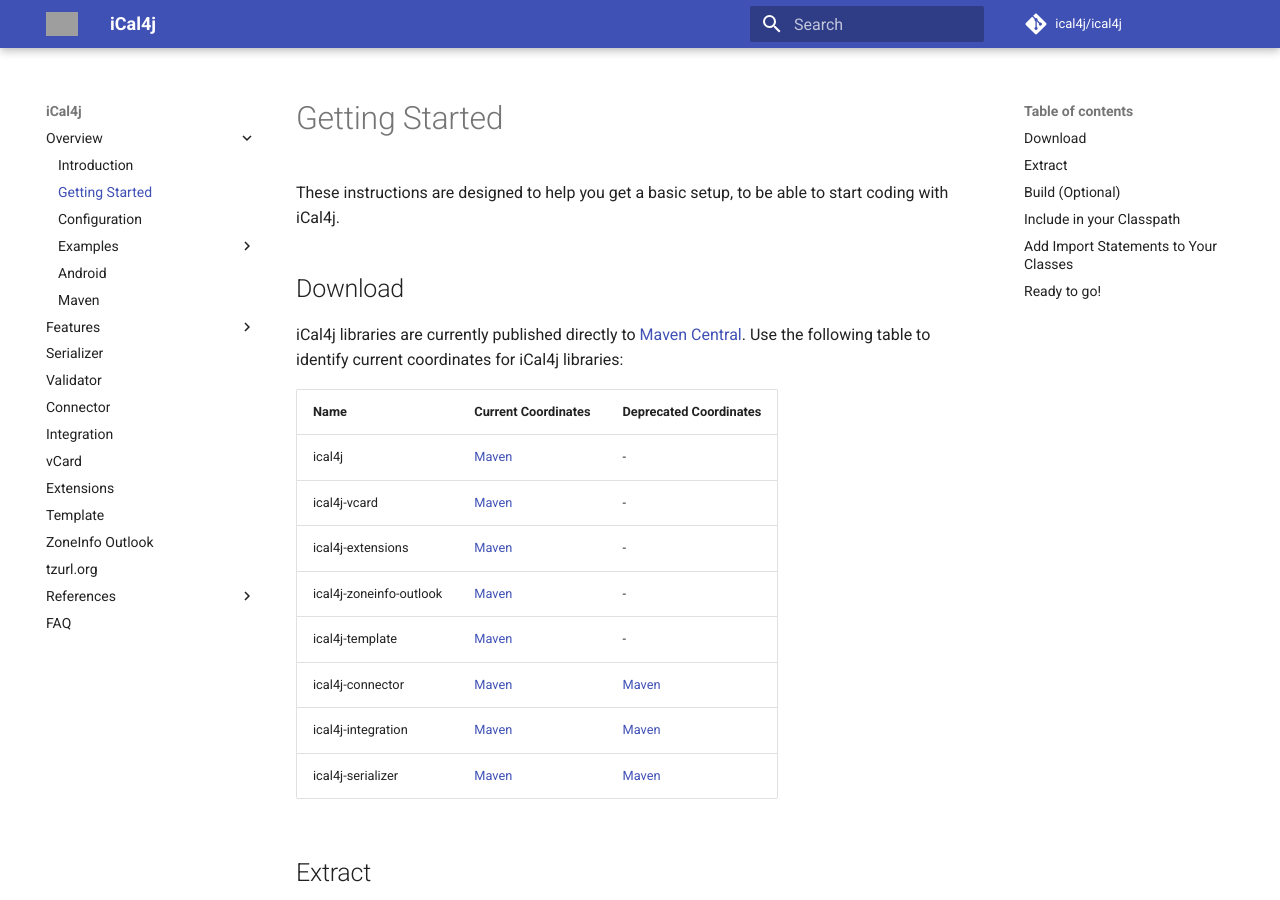
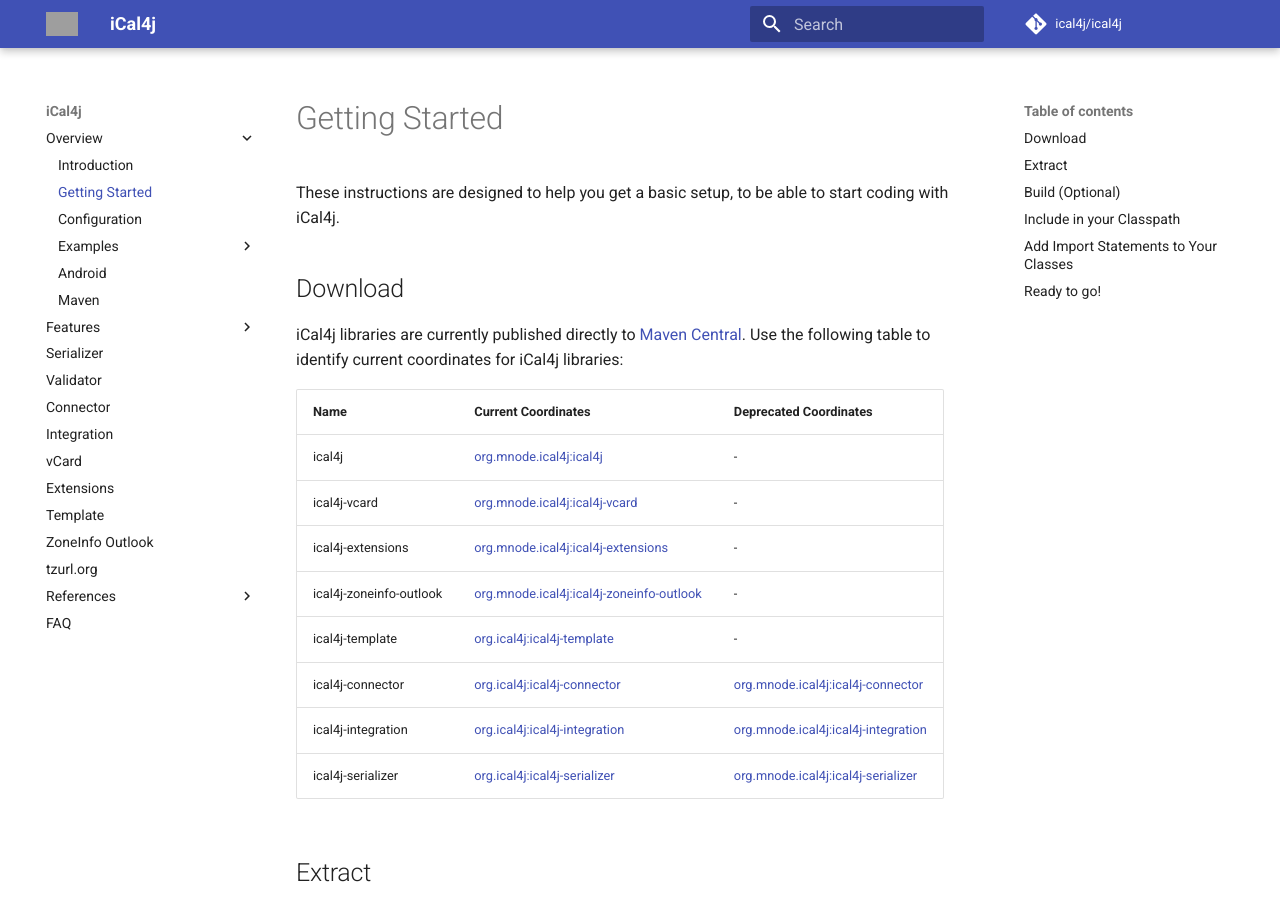
Before and after one commit to ical4j/ical4j-user-guide, an MkDocs documentation site: the page built from docs/getting-started.md, in a window 1280 px wide and 900 px high. Built offline with MkDocs 1.6.1 and Material for MkDocs 9.7.7, drawn with Linux system fonts in a browser that asks for light colours; comment, search, counter and statistics services are not loaded; grey boxes are pictures that could not be loaded.

Commit message:
Update coordinates labels

```diff
--- a/docs/getting-started.md
+++ b/docs/getting-started.md
@@ -9,14 +9,14 @@
 
    | Name                    | Current Coordinates                                                                 | Deprecated Coordinates                                                         |
 |-------------------------|-------------------------------------------------------------------------------------|--------------------------------------------------------------------------------|
-| ical4j                  | [Maven](https://search.maven.org/artifact/org.mnode.ical4j/ical4j)                  | -                                                                              |
-| ical4j-vcard            | [Maven](https://search.maven.org/artifact/org.mnode.ical4j/ical4j-vcard)            | -                                                                              |
-| ical4j-extensions       | [Maven](https://search.maven.org/artifact/org.mnode.ical4j/ical4j-extensions)       | -                                                                              |
-| ical4j-zoneinfo-outlook | [Maven](https://search.maven.org/artifact/org.mnode.ical4j/ical4j-zoneinfo-outlook) | -                                                                              |
-| ical4j-template | <a href="https://search.maven.org/artifact/org.mnode.ical4j/ical4j-template" target="_blank">Maven</a> | -                                                                              |
-| ical4j-connector        | [Maven](https://search.maven.org/search?q=g:org.ical4j%20a:ical4j-connector*)       | [Maven](https://search.maven.org/artifact/org.mnode.ical4j/ical4j-connector)   |
-| ical4j-integration      | [Maven](https://search.maven.org/search?q=g:org.ical4j%20a:ical4j-integration*)     | [Maven](https://search.maven.org/artifact/org.mnode.ical4j/ical4j-integration) |
-| ical4j-serializer       | [Maven](https://search.maven.org/artifact/org.ical4j/ical4j-serializer)             | [Maven](https://search.maven.org/artifact/org.mnode.ical4j/ical4j-serializer)  |
+| ical4j                  | [org.mnode.ical4j:ical4j](https://search.maven.org/artifact/org.mnode.ical4j/ical4j)                  | -                                                                              |
+| ical4j-vcard            | [org.mnode.ical4j:ical4j-vcard](https://search.maven.org/artifact/org.mnode.ical4j/ical4j-vcard)            | -                                                                              |
+| ical4j-extensions       | [org.mnode.ical4j:ical4j-extensions](https://search.maven.org/artifact/org.mnode.ical4j/ical4j-extensions)       | -                                                                              |
+| ical4j-zoneinfo-outlook | [org.mnode.ical4j:ical4j-zoneinfo-outlook](https://search.maven.org/artifact/org.mnode.ical4j/ical4j-zoneinfo-outlook) | -                                                                              |
+| ical4j-template | <a href="https://search.maven.org/artifact/org.ical4j/ical4j-template" target="_blank">org.ical4j:ical4j-template</a> | -                                                                              |
+| ical4j-connector        | [org.ical4j:ical4j-connector](https://search.maven.org/search?q=g:org.ical4j%20a:ical4j-connector*)       | [org.mnode.ical4j:ical4j-connector](https://search.maven.org/artifact/org.mnode.ical4j/ical4j-connector)   |
+| ical4j-integration      | [org.ical4j:ical4j-integration](https://search.maven.org/search?q=g:org.ical4j%20a:ical4j-integration*)     | [org.mnode.ical4j:ical4j-integration](https://search.maven.org/artifact/org.mnode.ical4j/ical4j-integration) |
+| ical4j-serializer       | [org.ical4j:ical4j-serializer](https://search.maven.org/artifact/org.ical4j/ical4j-serializer)             | [org.mnode.ical4j:ical4j-serializer](https://search.maven.org/artifact/org.mnode.ical4j/ical4j-serializer)  |
 
 
 ## Extract
```
